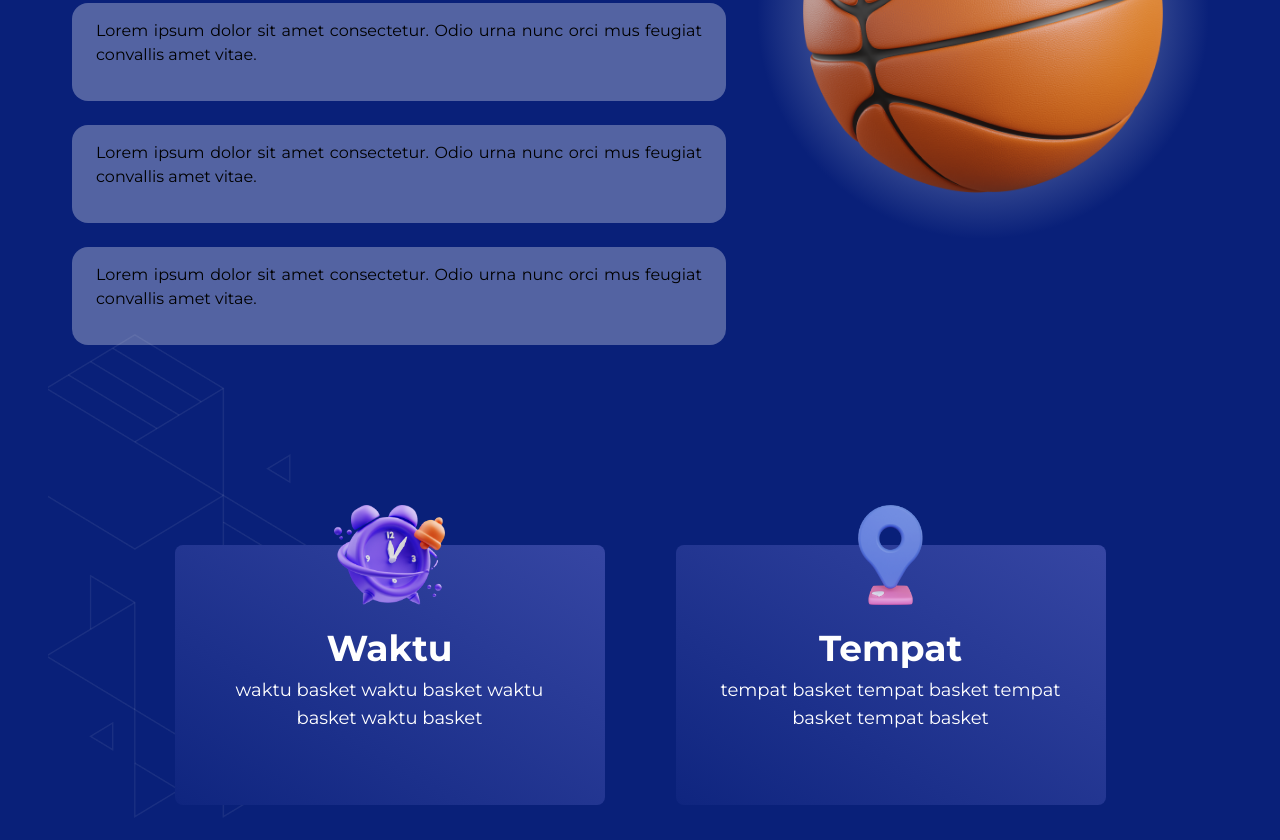
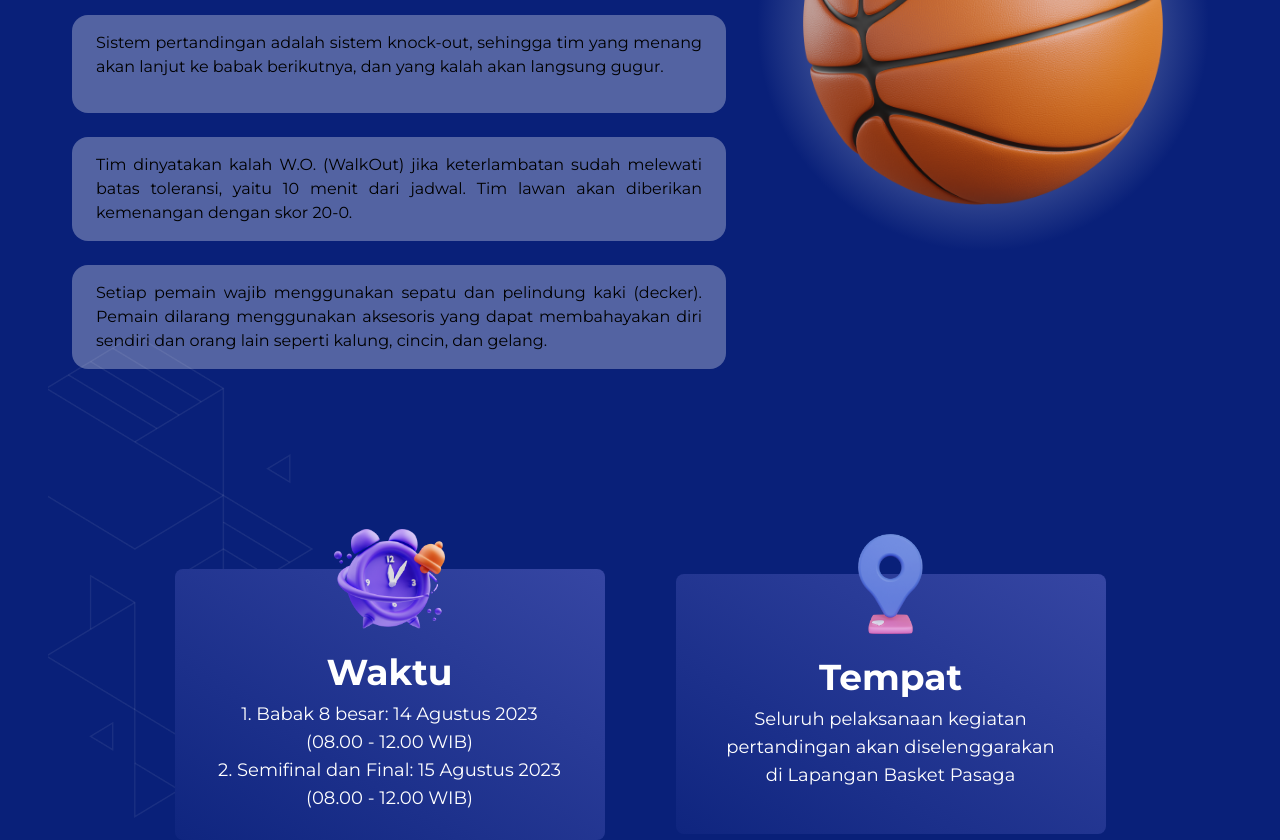
Before and after one commit to amaliap21/Web-Aksang, a Next.js app: page /cup/basket in a window 1280 px wide. Shown: the part 680-1520 px from the top of the page. Built offline with nearby package versions, Linux system fonts and the light colour scheme.

Commit message:
feat(develop): deskripsi cup basket dan futsal

```diff
--- a/app/cup/basket/page.js
+++ b/app/cup/basket/page.js
@@ -1,59 +1,102 @@
-import IconCardAlt from '@/components/icon-card-alt'
-import PersuasiveQr from '@/components/persuasive-qr'
-import Image from 'next/image'
-import React from 'react'
+import IconCardAlt from "@/components/icon-card-alt";
+import PersuasiveQr from "@/components/persuasive-qr";
+import Image from "next/image";
+import React from "react";
 
 function basket() {
-
   const arrayKetentuan = [
-    "Lorem ipsum dolor sit amet consectetur. Odio urna nunc orci mus feugiat convallis amet vitae.",
-    "Lorem ipsum dolor sit amet consectetur. Odio urna nunc orci mus feugiat convallis amet vitae.",
-    "Lorem ipsum dolor sit amet consectetur. Odio urna nunc orci mus feugiat convallis amet vitae.",
-    "Lorem ipsum dolor sit amet consectetur. Odio urna nunc orci mus feugiat convallis amet vitae.",
-    "Lorem ipsum dolor sit amet consectetur. Odio urna nunc orci mus feugiat convallis amet vitae.",
-  ]
+    "Anggota tim merupakan mahasiswa aktif dari warga HMIF atau mahasiswa IF/STI angkatan 2022. Pendaftaran tim akan dibuka pada 9  - 12 Agustus 2023.",
+    "Setiap tim yang bertanding adalah tim yang terdaftar sebagai peserta cup. Setiap tim mengirim perwakilan sebanyak 7-8 pemain dan pemain hanya dapat bermain untuk satu tim saja.",
+    "Sistem pertandingan adalah sistem knock-out, sehingga tim yang menang akan lanjut ke babak berikutnya, dan yang kalah akan langsung gugur.",
+    "Tim dinyatakan kalah W.O. (WalkOut) jika keterlambatan sudah melewati batas toleransi, yaitu 10 menit dari jadwal. Tim lawan akan diberikan kemenangan dengan skor 20-0.",
+    "Setiap pemain wajib menggunakan sepatu dan pelindung kaki (decker). Pemain dilarang menggunakan aksesoris yang dapat membahayakan diri sendiri dan orang lain seperti kalung, cincin, dan gelang.",
+  ];
 
   return (
-    <main className=' font-montserrat bg-[#092079] min-h-screen overflow-hidden'>
+    <main className=" font-montserrat bg-[#092079] min-h-screen overflow-hidden">
+      <div className="px-8 lg:px-12">
+        <Image
+          src="/piala.png"
+          alt="Piala Background"
+          width={286}
+          height={414}
+          className=" w-[130px] lg:w-[286px] absolute left-0 top-0 lg:top-0"
+        />
 
-
-      <div className='px-8 lg:px-12'>
-        <Image src="/piala.png" alt="Piala Background" width={286} height={414} className=' w-[130px] lg:w-[286px] absolute left-0 top-0 lg:top-0'/>
-
-        <div className='relative'>
-          <Image src="/garis_left.png" alt="Garis Background" width={591} height={565} className='absolute -right-40 -top-40 hidden lg:block'/>
-          <Image src="/garis_up.png" alt="Garis Background" width={478} height={591} className='absolute left-0 top-[940px] hidden lg:block'/>
+        <div className="relative">
+          <Image
+            src="/garis_left.png"
+            alt="Garis Background"
+            width={591}
+            height={565}
+            className="absolute -right-40 -top-40 hidden lg:block"
+          />
+          <Image
+            src="/garis_up.png"
+            alt="Garis Background"
+            width={478}
+            height={591}
+            className="absolute left-0 top-[940px] hidden lg:block"
+          />
         </div>
 
-        <h1 className='pt-[60px] lg:pt-[111px] mb-[60px] lg:mb-[100px] flex justify-center font-bold drop-shadow-md text-[28px] lg:text-[54px] [text-shadow:_0px_4px_4px_#6D459A] leading-[140%] tracking-[0.54px]'  >
+        <h1 className="pt-[60px] lg:pt-[111px] mb-[60px] lg:mb-[100px] flex justify-center font-bold drop-shadow-md text-[28px] lg:text-[54px] [text-shadow:_0px_4px_4px_#6D459A] leading-[140%] tracking-[0.54px]">
           <span className="text-custom-yellow">Byte </span> &nbsp;Basketball
         </h1>
 
-        <div className='flex mb-[120px] lg:mb-[200px] justify-center'>
-          <div className='flex flex-col gap-[20px] lg:gap-[24px] lg:mr-[32px]' >
-            <h2 className='text-custom-yellow text-[24px] lg:text-[36px] font-bold'>
+        <div className="flex mb-[120px] lg:mb-[200px] justify-center">
+          <div className="flex flex-col gap-[20px] lg:gap-[24px] lg:mr-[32px]">
+            <h2 className="text-custom-yellow text-[24px] lg:text-[36px] font-bold">
               Ketentuan
             </h2>
             {arrayKetentuan.map((text) => (
-            <p key="index" className="bg-white/30 justify-center align-middle px-6 py-4 min-h-[98px] max-w-[654px] rounded-2xl text-justify text-[12px] lg:text-base">
+              <p
+                key="index"
+                className="bg-white/30 justify-center align-middle px-6 py-4 min-h-[98px] max-w-[654px] rounded-2xl text-justify text-[12px] lg:text-base"
+              >
                 {text}
               </p>
             ))}
           </div>
 
-          <Image src="/bola_basket.png" alt="Bola Basket" width={500} height={500} className='self-center w-[150px] lg:w-[450px]'
+          <Image
+            src="/bola_basket.png"
+            alt="Bola Basket"
+            width={500}
+            height={500}
+            className="self-center w-[150px] lg:w-[450px]"
             style={{
-            background: "radial-gradient(circle, rgb(47, 67, 142) 55%, rgba(0,0,0,0) 71%"
-            }
-          }/>
+              background:
+                "radial-gradient(circle, rgb(47, 67, 142) 55%, rgba(0,0,0,0) 71%",
+            }}
+          />
         </div>
 
-        <div className='flex flex-col lg:flex-row gap-14 lg:gap-[71px] justify-center items-center mb-[80px] lg:mb-[120px]'>
-          <IconCardAlt title={"Waktu"} description={"waktu basket waktu basket waktu basket waktu basket"} imageUrl={"/waktu.png"} imageAlt={"Logo Jam"} width={170} height={152}/>
-          <IconCardAlt title={"Tempat"} description={"tempat basket tempat basket tempat basket tempat basket "} imageUrl={"/tempat.png"} imageAlt={"LogoTempat"} width={112} height={170}/>
+        <div className="flex flex-col lg:flex-row gap-14 lg:gap-[71px] justify-center items-center mb-[80px] lg:mb-[120px]">
+          <IconCardAlt
+            title={"Waktu"}
+            description={
+              <>
+                1. Babak 8 besar: 14 Agustus 2023 (08.00 - 12.00 WIB) <br /> 2.
+                Semifinal dan Final: 15 Agustus 2023 (08.00 - 12.00 WIB){" "}
+              </>
+            }
+            imageUrl={"/waktu.png"}
+            imageAlt={"Logo Jam"}
+            width={170}
+            height={152}
+          />
+          <IconCardAlt
+            title={"Tempat"}
+            description={
+              "Seluruh pelaksanaan kegiatan pertandingan akan diselenggarakan di Lapangan Basket Pasaga"
+            }
+            imageUrl={"/tempat.png"}
+            imageAlt={"LogoTempat"}
+            width={112}
+            height={170}
+          />
         </div>
-
-
       </div>
 
       <PersuasiveQr
@@ -61,14 +104,13 @@ function basket() {
         yellowText="Tunggu Apalagi,"
         whiteText="Segera daftarkan tim kamu!!"
         qrImageUrl="/qr_code.png"
-       buttonText="DAFTAR DISINI"/>
-
+        buttonText="DAFTAR DISINI"
+      />
     </main>
-
-  )
+  );
 }
 
-export default basket
+export default basket;
 export const metadata = {
   title: "Basket | Byte",
   description: "Website aksi angkatan Byte",
--- a/app/cup/futsal/page.js
+++ b/app/cup/futsal/page.js
@@ -1,59 +1,102 @@
-import IconCardAlt from '@/components/icon-card-alt'
-import PersuasiveQr from '@/components/persuasive-qr'
-import Image from 'next/image'
-import React from 'react'
+import IconCardAlt from "@/components/icon-card-alt";
+import PersuasiveQr from "@/components/persuasive-qr";
+import Image from "next/image";
+import React from "react";
 
 function futsal() {
-
   const arrayKetentuan = [
-    "Lorem ipsum dolor sit amet consectetur. Odio urna nunc orci mus feugiat convallis amet vitae.",
-    "Lorem ipsum dolor sit amet consectetur. Odio urna nunc orci mus feugiat convallis amet vitae.",
-    "Lorem ipsum dolor sit amet consectetur. Odio urna nunc orci mus feugiat convallis amet vitae.",
-    "Lorem ipsum dolor sit amet consectetur. Odio urna nunc orci mus feugiat convallis amet vitae.",
-    "Lorem ipsum dolor sit amet consectetur. Odio urna nunc orci mus feugiat convallis amet vitae.",
-  ]
+    "Anggota tim merupakan mahasiswa aktif dari warga HMIF atau mahasiswa IF/STI angkatan 2022. Pendaftaran tim akan dibuka pada 9  - 12 Agustus 2023.",
+    "Setiap tim yang bertanding adalah tim yang terdaftar sebagai peserta cup. Satu tim terdiri dari 7-8 pemain dan pemain hanya dapat bermain untuk satu tim saja. ",
+    "Sistem pertandingan adalah sistem knock-out, sehingga tim yang menang akan lanjut ke babak berikutnya, dan yang kalah akan langsung gugur.",
+    "Tim dinyatakan kalah W.O. (WalkOut) jika keterlambatan sudah melewati batas toleransi, yaitu 10 menit dari jadwal. Tim lawan akan diberikan kemenangan dengan skor 3-0.",
+    "Setiap pemain wajib menggunakan sepatu dan pelindung kaki (decker). Pemain dilarang menggunakan aksesoris yang dapat membahayakan diri sendiri dan orang lain seperti kalung, cincin, dan gelang.",
+  ];
 
   return (
-    <main className=' font-montserrat bg-[#092079] min-h-screen overflow-hidden'>
+    <main className=" font-montserrat bg-[#092079] min-h-screen overflow-hidden">
+      <div className="px-8 lg:px-12">
+        <Image
+          src="/piala.png"
+          alt="Piala Background"
+          width={286}
+          height={414}
+          className=" w-[130px] lg:w-[286px] absolute left-0 top-0 lg:top-0"
+        />
 
-
-      <div className='px-8 lg:px-12'>
-        <Image src="/piala.png" alt="Piala Background" width={286} height={414} className=' w-[130px] lg:w-[286px] absolute left-0 top-0 lg:top-0'/>
-
-        <div className='relative'>
-          <Image src="/garis_left.png" alt="Garis Background" width={591} height={565} className='absolute -right-40 -top-40 hidden lg:block'/>
-          <Image src="/garis_up.png" alt="Garis Background" width={478} height={591} className='absolute left-0 top-[940px] hidden lg:block'/>
+        <div className="relative">
+          <Image
+            src="/garis_left.png"
+            alt="Garis Background"
+            width={591}
+            height={565}
+            className="absolute -right-40 -top-40 hidden lg:block"
+          />
+          <Image
+            src="/garis_up.png"
+            alt="Garis Background"
+            width={478}
+            height={591}
+            className="absolute left-0 top-[940px] hidden lg:block"
+          />
         </div>
 
-        <h1 className='pt-[60px] lg:pt-[111px] mb-[60px] lg:mb-[100px] flex justify-center font-bold drop-shadow-md text-[28px] lg:text-[54px] [text-shadow:_0px_4px_4px_#6D459A] leading-[140%] tracking-[0.54px]'  >
+        <h1 className="pt-[60px] lg:pt-[111px] mb-[60px] lg:mb-[100px] flex justify-center font-bold drop-shadow-md text-[28px] lg:text-[54px] [text-shadow:_0px_4px_4px_#6D459A] leading-[140%] tracking-[0.54px]">
           <span className="text-custom-yellow">Byte </span> &nbsp;Futsal
         </h1>
 
-        <div className='flex mb-[120px] lg:mb-[200px] justify-center'>
-          <div className='flex flex-col gap-[20px] lg:gap-[24px] lg:mr-[32px]' >
-            <h2 className='text-custom-yellow text-[24px] lg:text-[36px] font-bold'>
+        <div className="flex mb-[120px] lg:mb-[200px] justify-center">
+          <div className="flex flex-col gap-[20px] lg:gap-[24px] lg:mr-[32px]">
+            <h2 className="text-custom-yellow text-[24px] lg:text-[36px] font-bold">
               Ketentuan
             </h2>
             {arrayKetentuan.map((text) => (
-            <p key="index" className="bg-white/30 justify-center align-middle px-6 py-4 min-h-[98px] max-w-[654px] rounded-2xl text-justify text-[12px] lg:text-base">
+              <p
+                key="index"
+                className="bg-white/30 justify-center align-middle px-6 py-4 min-h-[98px] max-w-[654px] rounded-2xl text-justify text-[12px] lg:text-base"
+              >
                 {text}
               </p>
             ))}
           </div>
 
-          <Image src="/bola_futsal.png" alt="Bola Futsal" width={500} height={500} className='self-center w-[150px] lg:w-[450px]'
+          <Image
+            src="/bola_futsal.png"
+            alt="Bola Futsal"
+            width={500}
+            height={500}
+            className="self-center w-[150px] lg:w-[450px]"
             style={{
-            background: "radial-gradient(circle, rgb(47, 67, 142) 55%, rgba(0,0,0,0) 71%"
-            }
-          }/>
+              background:
+                "radial-gradient(circle, rgb(47, 67, 142) 55%, rgba(0,0,0,0) 71%",
+            }}
+          />
         </div>
 
-        <div className='flex flex-col lg:flex-row gap-14 lg:gap-[71px] justify-center items-center mb-[80px] lg:mb-[120px]'>
-          <IconCardAlt title={"Waktu"} description={"waktu futsal waktu futsal waktu futsal waktu futsal"} imageUrl={"/waktu.png"} imageAlt={"Logo Jam"} width={170} height={152}/>
-          <IconCardAlt title={"Tempat"} description={"tempat futsal tempat futsal tempat futsal tempat futsal "} imageUrl={"/tempat.png"} imageAlt={"LogoTempat"} width={112} height={170}/>
+        <div className="flex flex-col lg:flex-row gap-14 lg:gap-[71px] justify-center items-center mb-[80px] lg:mb-[120px]">
+          <IconCardAlt
+            title={"Waktu"}
+            description={
+              <>
+                1. Babak 8 besar: 14 Agustus 2023 (08.00 - 12.00 WIB) <br /> 2.
+                Semifinal dan Final: 15 Agustus 2023 (08.00 - 12.00 WIB){" "}
+              </>
+            }
+            imageUrl={"/waktu.png"}
+            imageAlt={"Logo Jam"}
+            width={170}
+            height={152}
+          />
+          <IconCardAlt
+            title={"Tempat"}
+            description={
+              "Seluruh pelaksanaan kegiatan pertandingan akan diselenggarakan di Lapangan Futsal Pasaga"
+            }
+            imageUrl={"/tempat.png"}
+            imageAlt={"LogoTempat"}
+            width={112}
+            height={170}
+          />
         </div>
-
-
       </div>
 
       <PersuasiveQr
@@ -61,14 +104,13 @@ function futsal() {
         yellowText="Tunggu Apalagi,"
         whiteText="Segera daftarkan tim kamu!!"
         qrImageUrl="/qr_code.png"
-       buttonText="DAFTAR DISINI"/>
-
+        buttonText="DAFTAR DISINI"
+      />
     </main>
-
-  )
+  );
 }
 
-export default futsal
+export default futsal;
 export const metadata = {
   title: "Futsal | Byte",
   description: "Website aksi angkatan Byte",
```
Lines whose indentation alone changed are shown as unchanged.
